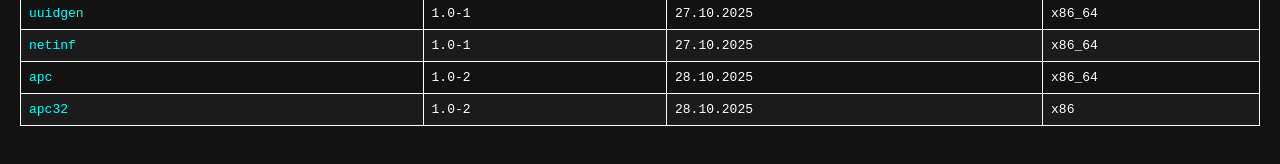
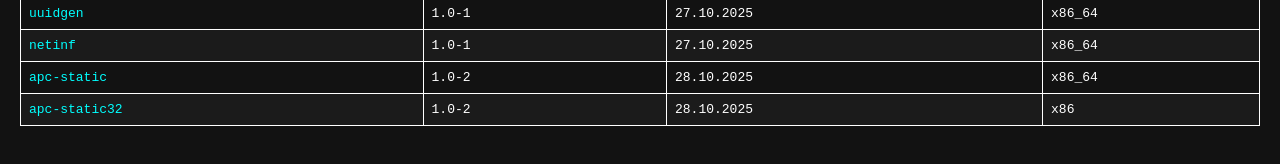
Before and after one commit to pgnmirror/apc, a plain HTML site: page index.html in a window 1280 px wide. Shown: the part 220-384 px from the top of the page. Drawn offline with Linux system fonts and the light colour scheme.

Commit message:
fix frontend bug

```diff
--- a/index.html
+++ b/index.html
@@ -95,12 +95,12 @@
         <td>27.10.2025</td>
         <td>x86_64</td>
       <tr>
-        <td><a href="apc-static" download>apc</a></td>
+        <td><a href="apc" download>apc-static</a></td>
         <td>1.0-2</td>
         <td>28.10.2025</td>
         <td>x86_64</td>
       <tr>
-        <td><a href="apc-static32" download>apc32</a></td>
+        <td><a href="apc32" download>apc-static32</a></td>
         <td>1.0-2</td>
         <td>28.10.2025</td>
         <td>x86</td>
```
